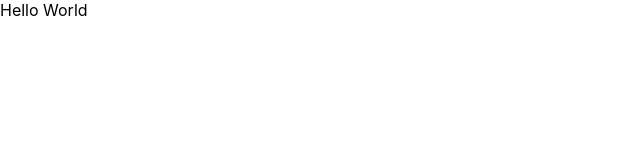
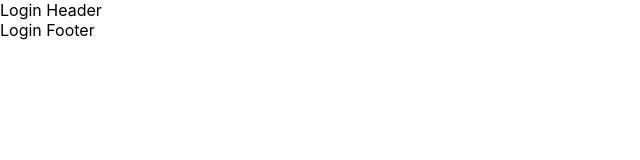
Before and after one commit to benphoebus/BigBrain, a React (Create React App) app in the folder frontend/: page / in a window 1280 px wide. Shown: the top 160 px of the page, without its empty margins (0-640 px from the left). Built offline with nearby package versions, Linux system fonts and the light colour scheme.

Commit message:
bare bones and dependencies added

```diff
--- a/frontend/package.json
+++ b/frontend/package.json
@@ -3,11 +3,16 @@
   "version": "0.1.0",
   "private": true,
   "dependencies": {
+    "@material-ui/core": "^4.11.2",
     "@testing-library/jest-dom": "^5.11.4",
     "@testing-library/react": "^11.1.0",
     "@testing-library/user-event": "^12.1.10",
+    "axios": "^0.21.0",
     "react": "^17.0.1",
+    "react-bootstrap": "^1.4.0",
     "react-dom": "^17.0.1",
+    "react-modal": "^3.12.1",
+    "react-router-dom": "^5.2.0",
     "react-scripts": "4.0.0"
   },
   "scripts": {
--- a/frontend/src/App.jsx
+++ b/frontend/src/App.jsx
@@ -1,8 +1,19 @@
 import React from 'react';
+import { BrowserRouter as Router, Switch, Route } from 'react-router-dom';
+import LoginScreen from './screens/LoginScreen';
+import DashboardScreen from './screens/DashboardScreen';
+
 import './App.css';
 
 function App() {
-  return <>Hello World</>;
+  return (
+    <Router>
+      <Switch>
+        <Route path="/" component={LoginScreen} exact />
+        <Route path="/admin" component={DashboardScreen} />
+      </Switch>
+    </Router>
+  );
 }
 
 export default App;
--- /dev/null
+++ b/frontend/src/components/Footer.jsx
@@ -0,0 +1,7 @@
+import React from 'react';
+
+function Footer() {
+  return <div>Login Footer</div>;
+}
+
+export default Footer;
--- /dev/null
+++ b/frontend/src/components/LoginHeader.jsx
@@ -0,0 +1,7 @@
+import React from 'react';
+
+function LoginHeader() {
+  return <div>Login Header</div>;
+}
+
+export default LoginHeader;
--- /dev/null
+++ b/frontend/src/components/Navbar.jsx
@@ -0,0 +1,11 @@
+import React from 'react';
+
+function Navbar() {
+  return (
+    <>
+      <h2>Admin Dashboard page</h2>
+    </>
+  );
+}
+
+export default Navbar;
--- /dev/null
+++ b/frontend/src/screens/DashboardScreen.jsx
@@ -0,0 +1,12 @@
+import React from 'react';
+import Navbar from '../components/Navbar';
+
+function DashboardScreen() {
+  return (
+    <>
+      <Navbar />
+    </>
+  );
+}
+
+export default DashboardScreen;
--- /dev/null
+++ b/frontend/src/screens/LoginScreen.jsx
@@ -0,0 +1,14 @@
+import React from 'react';
+import LoginHeader from '../components/LoginHeader';
+import Footer from '../components/Footer';
+
+function LoginScreen() {
+  return (
+    <div>
+      <LoginHeader />
+      <Footer />
+    </div>
+  );
+}
+
+export default LoginScreen;
--- a/package.json
+++ b/package.json
@@ -3,6 +3,9 @@
   "version": "1.0.0",
   "description": "",
   "main": "server.js",
+  "prettier": {
+    "singleQuote": false
+  },
   "scripts": {
     "test": "jest backend/test/*",
     "lint": "eslint backend/src/*.js",
```
Also changed, not shown: 2 other files (tests, documents, lock files or other folders).
